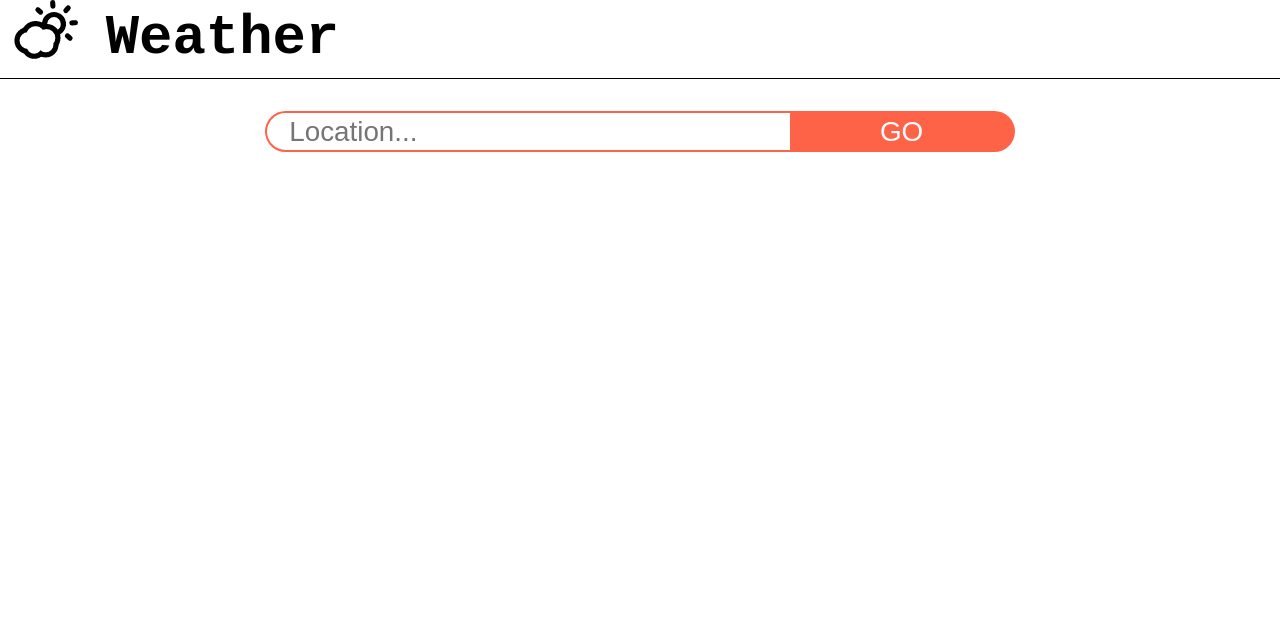
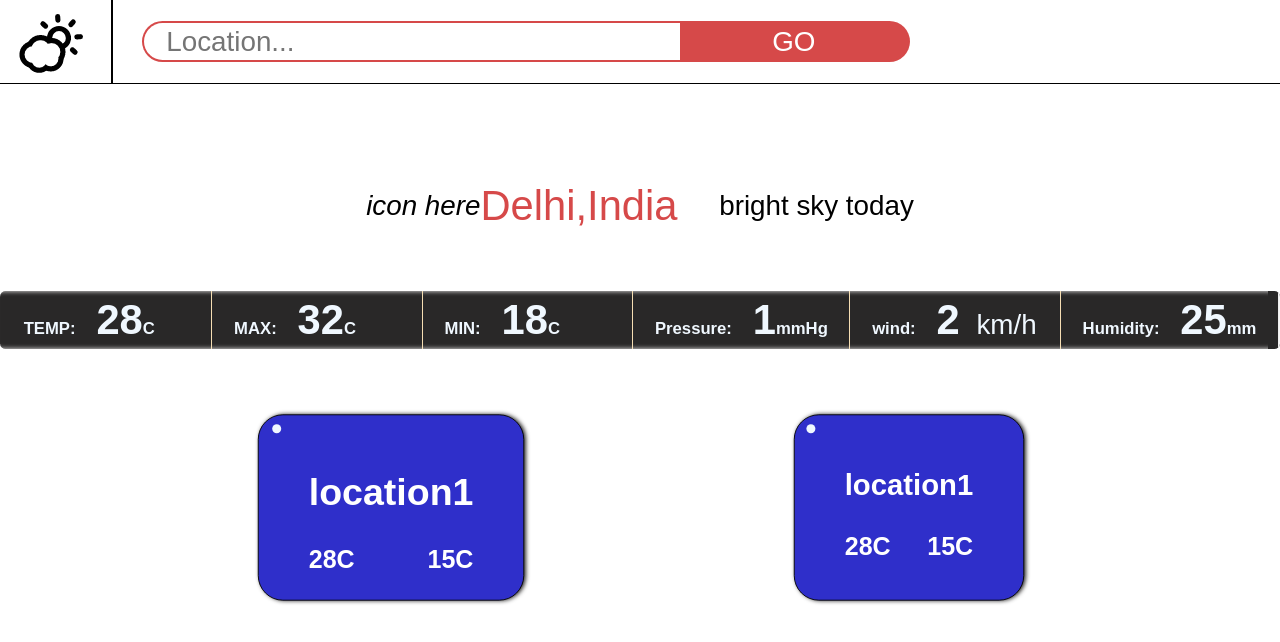
Before and after one commit to grvcodes/weather-app, a website: page public/index.html in a window 1280 px wide. Drawn offline with Linux system fonts and the light colour scheme.

Commit message:
new layout

```diff
--- a/public/index.css
+++ b/public/index.css
@@ -19,31 +19,31 @@
 }
 header{
     display: flex;
+    justify-content: flex-start;
     align-items: center;
     font-size: 1rem;
     font-family: monospace;
     margin: 0;
+    background-color: white;
     border-bottom: 1px solid black;
 }
 header img{
-    margin: 0 1rem .5rem .5rem;
+    margin: 0 1em 0 .5rem;
+    flex: 0;
+    padding: .5em 1em .2em .2em;
+    border-right: 2px solid black;
 }
-header h1{
-    margin: 0;
-}
-
 form{
-    margin: 0 auto;
+    flex: 1 1 0;
+    margin: 1px;
+    max-width: 60vw;
     position: relative;
-    max-width: 750px;
 }
 input{
     font-size: 1rem;
     padding: .1em .8em;
-    position: absolute;
-    left: 0;
     width: 70%;
-    border: 2px solid tomato;
+    border: 2px solid rgb(214, 73, 73);
     border-right: none;
     border-radius: 1em 0 0 1em;
 }
@@ -51,29 +51,27 @@
     font-size: 1rem;
     padding: .1em .4em;
     color: white;
-    background-color: tomato;
+    background-color: rgb(214, 73, 73);
     border-radius: 0 1em 1em 0;
-    border: 2px solid tomato;
+    border: 2px solid rgb(214, 73, 73);
     border-left: none;
     position: absolute;
     left: 70%;
     width: 30%;
     cursor: pointer;
 }
-/* div.loader{
-    position: fixed;
-    top: 50%;
-    left: 50%;
-} */
-
-div.loader div::before{
+div.main{
+    margin: 10px 0 0;
+    position: relative;
+}
+/* div.loader div::before{
     content: " ";
     position: absolute;
-    top: calc(50% - 5vh);
+    top: 100px;
     left: calc(50% - 5vh);
     height: 10vh;
     width: 10vh;
-    background-image: linear-gradient(to bottom,tomato 50%, white 50%);
+    background-image: linear-gradient(to bottom, rgb(214,73,73) 50%, white 50%);
     border-radius: 50%;
     animation: rotate 1s;
     animation-iteration-count: infinite;
@@ -81,32 +79,26 @@
 div.loader div::after{
     content: " ";
     position: absolute;
-    top: calc(50% - 4vh);
+    top: calc(100px + 1vh);
     left: calc(50% - 4vh);
     height: 8vh;
     width: 8vh;
     background-color: white;
     border-radius: 50%;
-}
-div.main{
-    margin: 10px 0 0;
-}
+} */
 div.container{
     display: flex;
-    width: 60vw;
-    justify-content: space-evenly;
+    justify-content: center;
     align-items: center;
     margin: 5px auto;
     font-size: 1rem;
-}
-div.container>*{
-    margin: 2px 50px;
+    padding: 2em 2em;
 }
 div.container .locationName{
-    width: 30%;
+    flex: 0 0 50px;
     font-size: 1.5rem;
-    margin-right: 2em;
-    color: darkslategrey;
+    margin-right: 1em;
+    color: rgb(214, 73, 73);
 }
 
 div.data ul{
@@ -118,13 +110,18 @@
     margin: auto;
     display: flex;
     padding: 0px 2px;
+    box-shadow: inset -5px 0px  5px rgb(255, 255, 255);
 }
 div.data ul li{
     display: inline-block;
     padding-right: 20px;
     flex: 75px 1 0;
     padding: 5px;
-    border-right: 1px dashed aliceblue;
+    border-right: 1px solid wheat;
+}
+div.data ul li:last-child{
+    border: none;
+    box-shadow: inset -10px 0  0 #292828;
 }
 div.data ul li h4{
     display: inline;
@@ -135,12 +132,50 @@
     font-size: 1.5rem;
     margin-left: 0.5em;
 }
-.hide{
+/* .hide{
     display: none;
-}
+} */
 #graph{
     height: 500px;
     min-width: 100vw;
+}
+div.locations{
+    margin-top: 2em;
+    display: flex;
+    justify-content: space-evenly;
+}
+div.locations>div{
+    display: inline-flex;
+    flex-direction: column;
+    border: 1px solid black;
+    background-color: rgb(47, 47, 202);
+    padding: 1em 2em;
+    color: white;
+    border-radius: 1em;
+    box-shadow: 2px 0 5px 0 #292828;
+    transform: scale(.9);
+    transition: all 100ms ease;
+    position: relative;
+}
+div.locations>div::after{
+    content: "";
+    background-color: aliceblue;
+    height: 10px;
+    width: 10px;
+    border-radius: 50%;
+    position: absolute;
+    top: 5%;
+    left: 5%;
+}
+div.locations>div:hover{
+    transform: scale(1);
+}
+div.locations>div div.footer{
+    display: flex;
+    justify-content: space-between;
+}
+div.locations>div div.footer h4{
+    margin: 0;
 }
 @keyframes rotate{
     from{
--- a/public/index.html
+++ b/public/index.html
@@ -11,22 +11,22 @@
 <body>
     <header>
       <img src="./img/icon.png" alt="icon">
-      <h1>Weather</h1>
+      <form>
+        <input type="text" placeholder="Location..."></input>
+        <button type="submit">GO</button>
+      </form>
     </header>
     <br>
     <!-- Powred by<a href="#">Dark Sky API</a> and <a href="#">Mapbox API</a> -->
-    <form>
-        <input type="text" placeholder="Location..."></input>
-        <button type="submit">GO</button>
-        <br><br>
-    </form>
-    <div class="main"></div>
+
+    <div class="main">
         <div class="loader hide">
             <div></div>
         </div>
         <div class="wrapperTo hide">
             <div class="container">
-                <div class="locationName">California,SF</div>
+                <i>icon here</i>
+                <div class="locationName">Delhi,India</div>
                 <div class="summary">bright sky today</div>
             </div>
             <div class="data">
@@ -38,10 +38,26 @@
                     <li><h4>wind:<span id="wind">2</span></h4>km/h</li>
                     <li><h4>Humidity:<span id="humidity">25</span>mm</h4></li>
                 </ul>
+            </div>
+            <div class ="locations">
+                <div>
+                    <h2>location1</h2>
+                    <div class="footer">
+                        <h4>28C</h4>
+                        <h4>15C</h4>
+                    </div>
+                </div>
+                <div>
+                    <h3>location1</h3>
+                    <div class="footer">
+                        <h4>28C</h4>
+                        <h4>15C</h4>
+                    </div>
+                </div>
+            </div>
+            <div class="graph">
 
             </div>
-
-            <div class="graph"></div>
         </div>
     </div>
     <script src="./main.js"></script>
```
